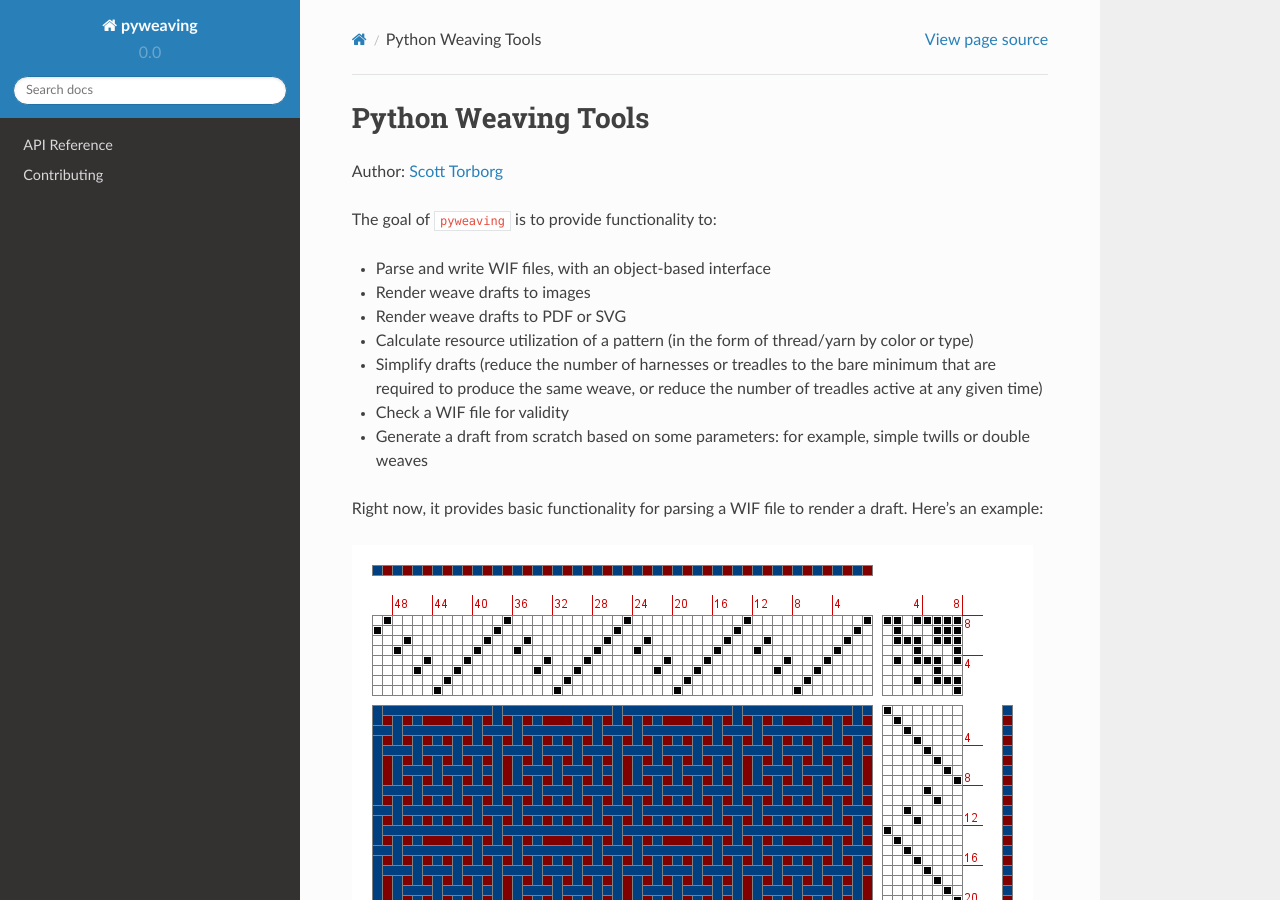
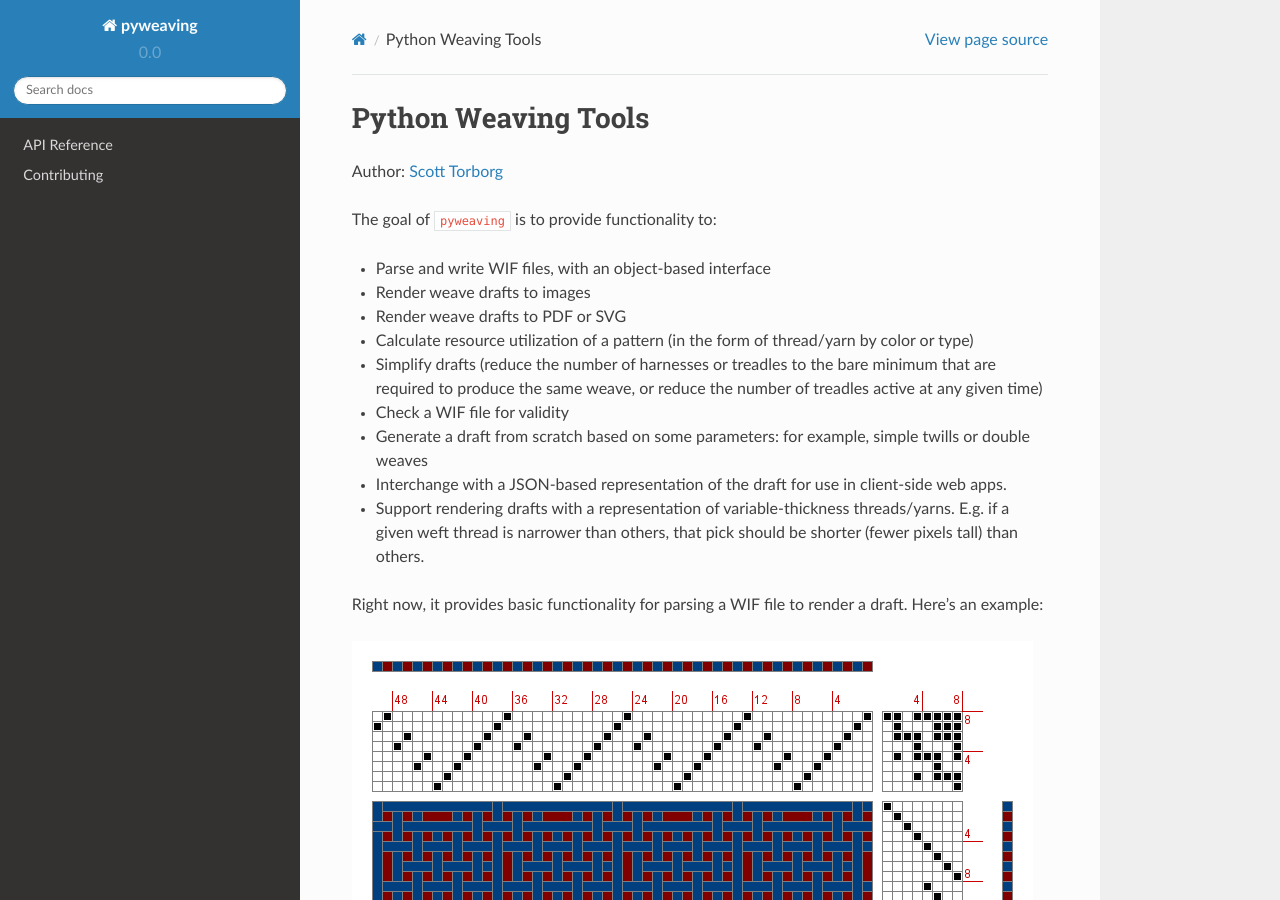
Before and after one commit to storborg/pyweaving, a Sphinx documentation site: the page built from docs/index.rst, in a window 1280 px wide and 900 px high. Built offline with Sphinx 7.4.7 and the Read the Docs theme 2.0.0, drawn with Linux system fonts in a browser that asks for light colours.

Commit message:
Add additional goal notes to docs

```diff
--- a/docs/index.rst
+++ b/docs/index.rst
@@ -12,6 +12,8 @@ The goal of ``pyweaving`` is to provide functionality to:
 * Simplify drafts (reduce the number of harnesses or treadles to the bare minimum that are required to produce the same weave, or reduce the number of treadles active at any given time)
 * Check a WIF file for validity
 * Generate a draft from scratch based on some parameters: for example, simple twills or double weaves
+* Interchange with a JSON-based representation of the draft for use in client-side web apps.
+* Support rendering drafts with a representation of variable-thickness threads/yarns. E.g. if a given weft thread is narrower than others, that pick should be shorter (fewer pixels tall) than others.
 
 Right now, it provides basic functionality for parsing a WIF file to render a draft. Here's an example:
 
```
